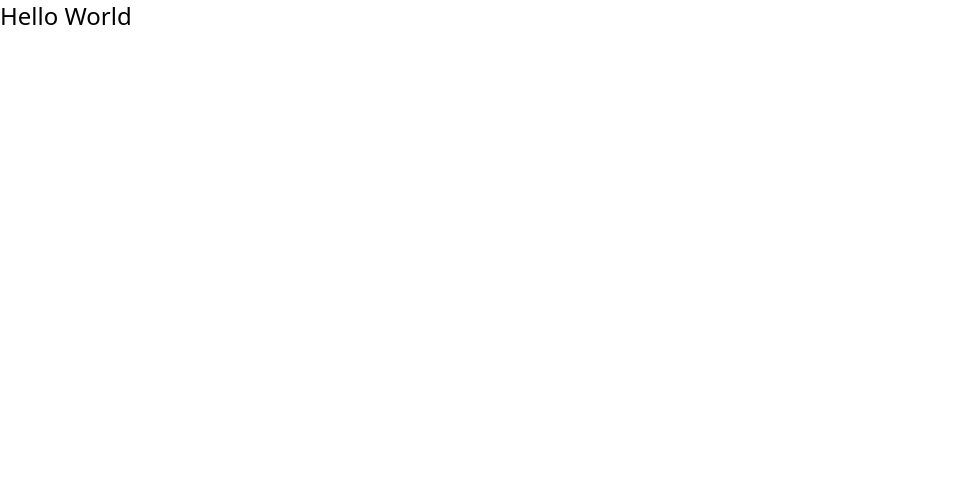
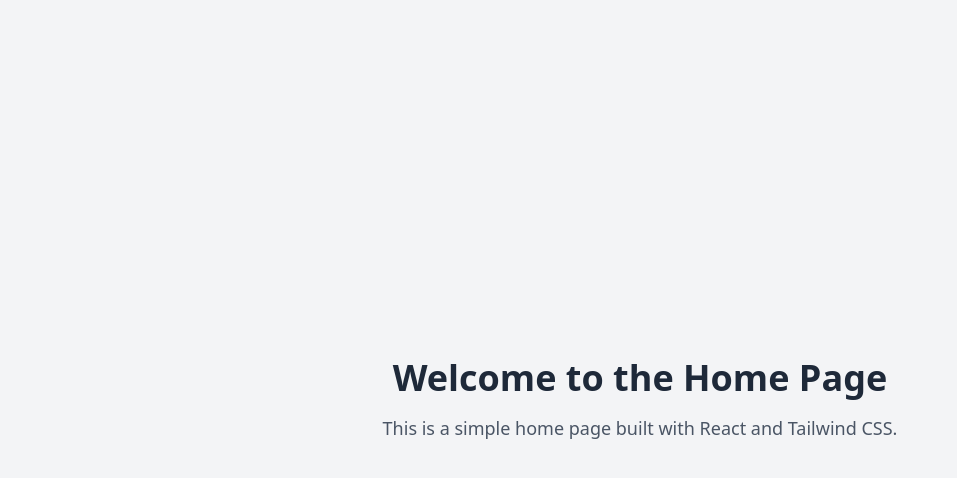
Before and after one commit to OccultParrot/ParrotsPhotos, a React (Vite) app in the folder client/: page / in a window 1280 px wide. Shown: the top 478 px of the page, without its empty margins (0-957 px from the left). Built offline with nearby package versions, Linux system fonts and the light colour scheme.

Commit message:
Started Router, and made homepage element

```diff
--- a/client/package.json
+++ b/client/package.json
@@ -13,6 +13,7 @@
     "@tailwindcss/vite": "^4.1.4",
     "react": "^19.0.0",
     "react-dom": "^19.0.0",
+    "react-router-dom": "^7.5.2",
     "tailwindcss": "^4.1.4"
   },
   "devDependencies": {
--- a/client/src/App.tsx
+++ b/client/src/App.tsx
@@ -1,10 +1,30 @@
+import { BrowserRouter, Outlet, Route, Routes } from "react-router-dom";
+import {ReactElement} from "react";
+import Home from "./pages/Home.tsx";
+
+
+
 function App() {
+	const Layout = () => {
+		return (
+			<>
+				<main className="grow bg-white">
+					<Outlet />
+				</main>
+			</>
+		)
+	}
 
-  return (
-    <>
-      <p className="text-2xl">Hello World</p>
-    </>
-  )
+
+	return (
+		<BrowserRouter>
+			<Routes>
+				<Route path="/" element={<Layout />}>
+					<Route index element={<Home />} />
+				</Route>
+			</Routes>
+		</BrowserRouter>
+	)
 }
 
 export default App
--- /dev/null
+++ b/client/src/pages/Home.tsx
@@ -0,0 +1,8 @@
+export default function Home() {
+	return (
+		<div className="flex min-h-screen flex-col items-center justify-center bg-gray-100">
+			<h1 className="text-4xl font-bold text-gray-800">Welcome to the Home Page</h1>
+			<p className="mt-4 text-lg text-gray-600">This is a simple home page built with React and Tailwind CSS.</p>
+		</div>
+	);
+}
```
Also changed, not shown: 1 other file (tests, documents, lock files or other folders).
